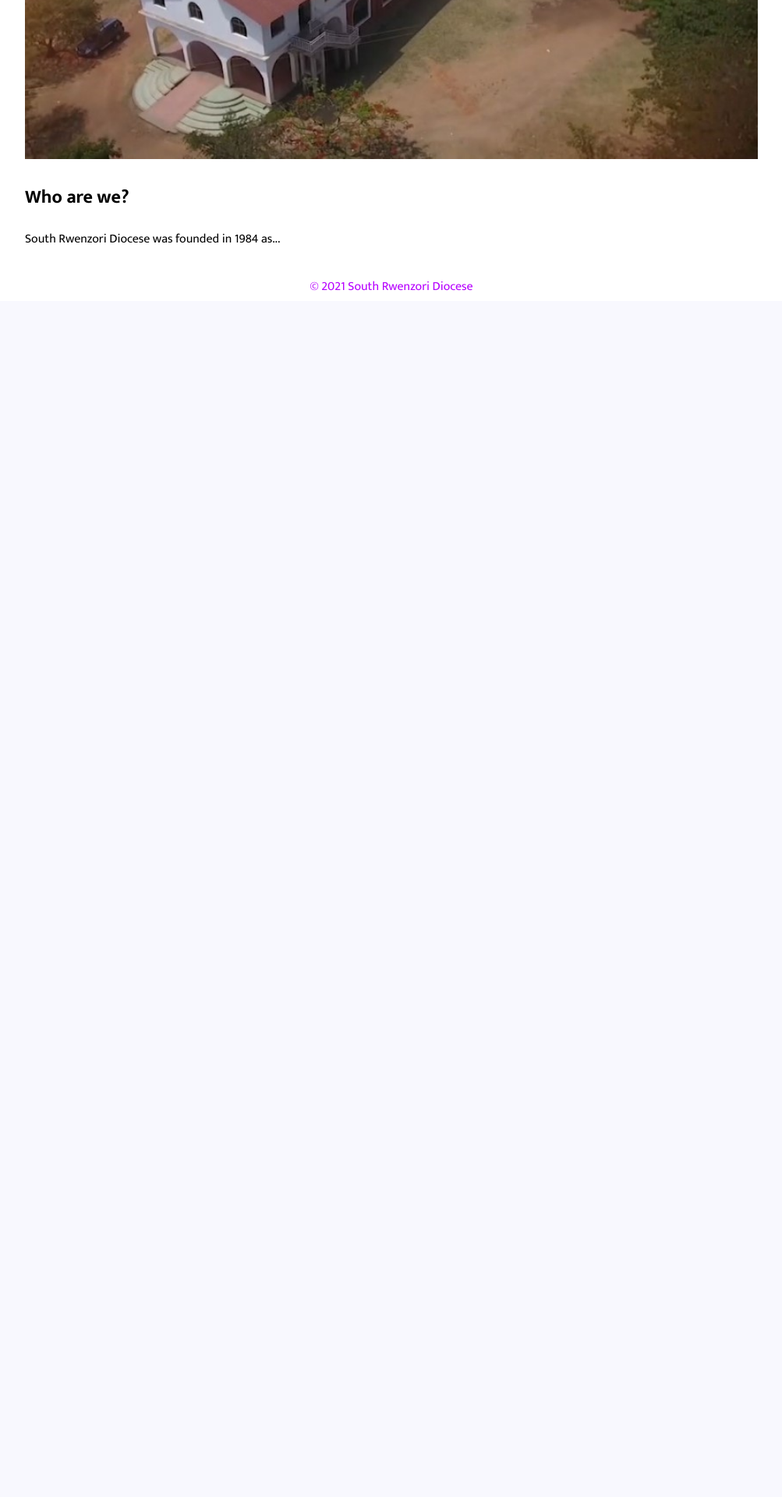
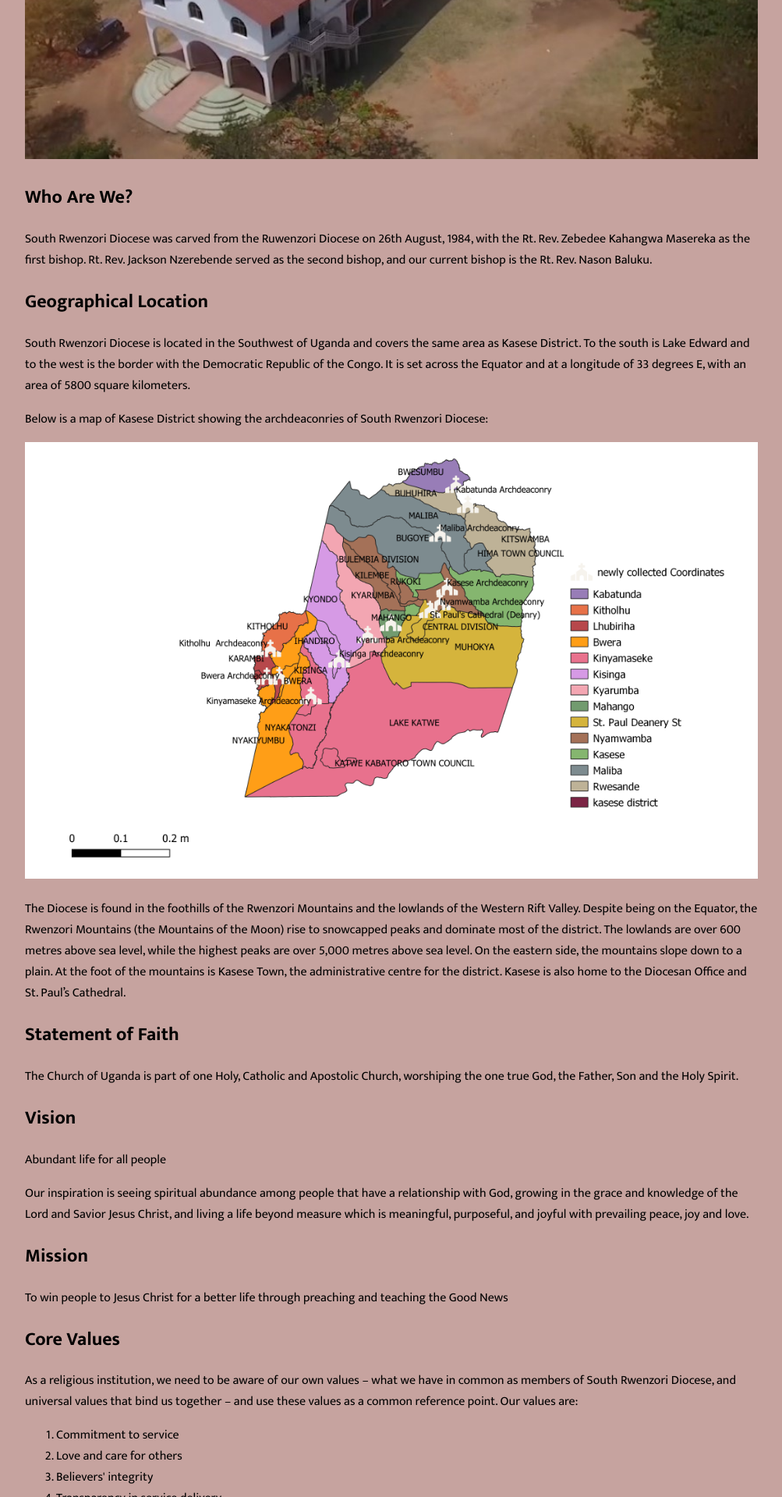
Before and after one commit to BenRStutzman/south-rwenzori-diocese-website, a PHP site: page / in a window 1280 px wide. Shown: the part 640-2560 px from the top of the page at 78% size, without its empty margins (138-1141 px from the left). Before the commit the page ends 1013 px from the top, so only its background shows below. Run offline with PHP 8.4, Linux system fonts and the light colour scheme.

Commit message:
make minor updates

```diff
--- a/about/St-Pauls-cathedral/index.php
+++ b/about/St-Pauls-cathedral/index.php
@@ -20,8 +20,8 @@
       <p>St. Paul's Cathedral is overseen by the Dean who is the Bishop of the South Rwenzori Diocese, with day-to-day
         affairs managed by the Sub Dean, Assistant Sub Dean and Vicar.</p>
       <img class="image-to-left" src="/images/SubDean.png" alt=" Sub Dean">
-        <p>The Sub Dean is Rev. Charles Mbusa.</p>
-      <p>Assisted by Assistant Sub Dean Rev. Zziwa Robert and the Vicar </p>
+      <p>The Sub Dean is Rev. Charles Mbusa.</p>
+      <p>He is assisted by Assistant Sub Dean Rev. Zziwa Robert and the Vicar.</p>
     </section>
     <section>
       <h2>Services</h2>
@@ -46,7 +46,6 @@
         <li>Worship in Schools </li>
         <li>Open Air Service (Crusades) </li>
       </ol>
-      <p>Prayer point: .......</p>
     </section>
   </main>
   <?php include "{$_SERVER['DOCUMENT_ROOT']}/shared/_footer.php"; ?>
--- a/about/bishops-office/index.php
+++ b/about/bishops-office/index.php
@@ -33,7 +33,6 @@
                 <li>A discipleship movement targeting every church member to be a disciple who makes more disciples</li>
                 <li>A ministry supports Muslim-background believers (MBB’s)</li>
             </ul>
-            <p>Prayer point: ..................</p>
         </section>
     </main>
     <?php include "{$_SERVER['DOCUMENT_ROOT']}/shared/_footer.php"; ?>
--- a/about/index.php
+++ b/about/index.php
@@ -5,6 +5,7 @@
         $page_name = "About";
         include "{$_SERVER['DOCUMENT_ROOT']}/shared/_headTags.php";
     ?>
+    <link rel="stylesheet" href="/css/pages/about.css">
 </head>
 <body>
     <?php include "{$_SERVER['DOCUMENT_ROOT']}/shared/_header.php"; ?>
--- /dev/null
+++ b/css/pages/about.css
@@ -0,0 +1,3 @@
+body {
+	background-color: #cacbd3;
+}
--- /dev/null
+++ b/css/pages/home.css
@@ -0,0 +1,3 @@
+body {
+	background-color: #c6a39f;
+}
--- a/directorates/education/index.php
+++ b/directorates/education/index.php
@@ -27,7 +27,7 @@
                 <li><strong>Children’s Ministry</strong>: reaches children for Christ in order to facilitate spiritual learning and growth for Christian witness among children, equips children’s workers and children so that they will grow to maturity, develops strategies for nurturing and discipleship of children, and sensitizes the church and the community to the role and place of children. Contact person: Jethro Bwenge.</li>
                 <li><strong>Community Health Empowerment (CHE)</strong>: a separate ministry whose focus is holistic transformation of individuals and communities and training of trainers on community health issues. CHE’s roots are found in the progam. Contact person: Rev. Girison Kibethe</li>
                 <li><strong>Boys and Girls Brigade</strong>: trains young people with skills in music and foot drills, fosters good morals and provides guidance; participates in church mission programs.</li>
-                <li><strong>Orphans and Vulnerable Children (OVC)</strong>: provides school fees, scholastic materials, and lunch for some pupils. The project's two partners are St. Peter’s Anglican Cathedral Tallahassee - USA and Romsey Deanery – UK. Contact person: Muthengera Brian, <a href="mailto:brianengera@yahoo.com">brianengera@yahoo.com</a>/<a href="mailto:brianyapisrd@gmail.com">brianyapisrd@gmail.com</a></li>
+                <li><strong>Orphans and Vulnerable Children (OVC)</strong>: provides school fees, scholastic materials, and lunch for some pupils. The project's two partners are St. Peter’s Anglican Cathedral Tallahassee - USA and Romsey Deanery – UK.</li>
             </ul>
         </section>
         <section>
--- a/index.php
+++ b/index.php
@@ -5,6 +5,7 @@
         $page_name = "Home";
         include "{$_SERVER['DOCUMENT_ROOT']}/shared/_headTags.php";
     ?>
+    <link rel="stylesheet" href="/css/pages/home.css">
 </head>
 <body>
     <?php include "{$_SERVER['DOCUMENT_ROOT']}/shared/_header.php"; ?>
@@ -15,8 +16,40 @@
         <h2>Greetings from the Anglican Diocese of South Rwenzori, Church of Uganda!</h2>
         <img class="image-full" src="/images/St. Paul's Cathedral.jpg" alt="St. Paul's Cathedral" />
         <section>
-            <h2>Who are we?</h2>
-            <p>South Rwenzori Diocese was founded in 1984 as...</p>
+            <h2>Who Are We?</h2>
+            <p>South Rwenzori Diocese was carved from the Ruwenzori Diocese on 26th August, 1984, with the Rt. Rev. Zebedee Kahangwa Masereka as the first bishop. Rt. Rev. Jackson Nzerebende served as the second bishop, and our current bishop is the Rt. Rev. Nason Baluku.</p>
+        </section>
+        <section>
+          <h2>Geographical Location</h2>
+          <p>South Rwenzori Diocese is located in the Southwest of Uganda and covers the same area as Kasese District. To the south is Lake Edward and to the west is the border with the Democratic Republic of the Congo. It is set across the Equator and at a longitude of 33 degrees E, with an area of 5800 square kilometers.</p>
+          <p>Below is a map of Kasese District showing the archdeaconries of South Rwenzori Diocese:</p>
+          <img class="image-full" src="/images/lastest archdeaconry map.png" alt="Map of archdeaconries">
+          <p>The Diocese is found in the foothills of the Rwenzori Mountains and the lowlands of the Western Rift Valley. Despite being on the Equator, the Rwenzori Mountains (the Mountains of the Moon) rise to snowcapped peaks and dominate most of the district. The lowlands are over 600 metres above sea level, while the highest peaks are over 5,000 metres above sea level. On the eastern side, the mountains slope down to a plain. At the foot of the mountains is Kasese Town, the administrative centre for the district. Kasese is also home to the Diocesan Office and St. Paul’s Cathedral.</p>
+        </section>
+        <section>
+          <h2>Statement of Faith</h2>
+          <p>The Church of Uganda is part of one Holy, Catholic and Apostolic Church, worshiping the one true God, the Father, Son and the Holy Spirit.</p>
+        </section>
+        <section>
+          <h2>Vision</h2>
+          <p>Abundant life for all people</p>
+          <p>Our inspiration is seeing spiritual abundance among people that have a relationship with God, growing in the grace and knowledge of the Lord and Savior Jesus Christ, and living a life beyond measure which is meaningful, purposeful, and joyful with prevailing peace, joy and love.</p>
+        </section>
+        <section>
+          <h2>Mission</h2>
+          <p>To win people to Jesus Christ for a better life through preaching and teaching the Good News</p>
+        </section>
+        <section>
+          <h2>Core Values</h2>
+          <p>As a religious institution, we need to be aware of our own values – what we have in common as members of South Rwenzori Diocese, and universal values that bind us together – and use these values as a common reference point. Our values are:</p>
+          <ol>
+            <li>Commitment to service</li>
+            <li>Love and care for others</li>
+            <li>Believers' integrity</li>
+            <li>Transparency in service delivery</li>
+            <li>Nondiscrimination in service provision</li>
+            <li>Solution-oriented innovations</li>
+          </ol>
         </section>
     </main>
     <?php include "{$_SERVER['DOCUMENT_ROOT']}/shared/_footer.php"; ?>
--- a/shared/_header.php
+++ b/shared/_header.php
@@ -25,7 +25,6 @@
                     <a href="/about/history">History</a>
                 </div>
             </div>
-            <a href="/archdeaconries">Archdeaconries</a>
             <div class="dropdown">
               <input type="checkbox" id="directorates-dropdown" class="dropdown-checkbox">
               <label for="directorates-dropdown">
@@ -40,9 +39,11 @@
                 <a href="/directorates/planning">Planning, Development, & Rehabilitation  </a>
               </div>
             </div>
+            <a href="/archdeaconries">Archdeaconries</a>
             <a href="/sacco">SACCO</a>
             <a href="/yapi">YAPI</a>
             <a href="/kisinga-divinity-college">Kisinga Divinity College</a>
+            <a href="/news">News</a>
         </div>
     </nav>
 </header>
```
Also changed, not shown: archdeaconries/index.php (+4 -3 lines), news/index.php (added, +30 -0 lines), news/test-article/index.php (added, +24 -0 lines), images/lastest archdeaconry map.png (added). Lines whose indentation alone changed are shown as unchanged.
